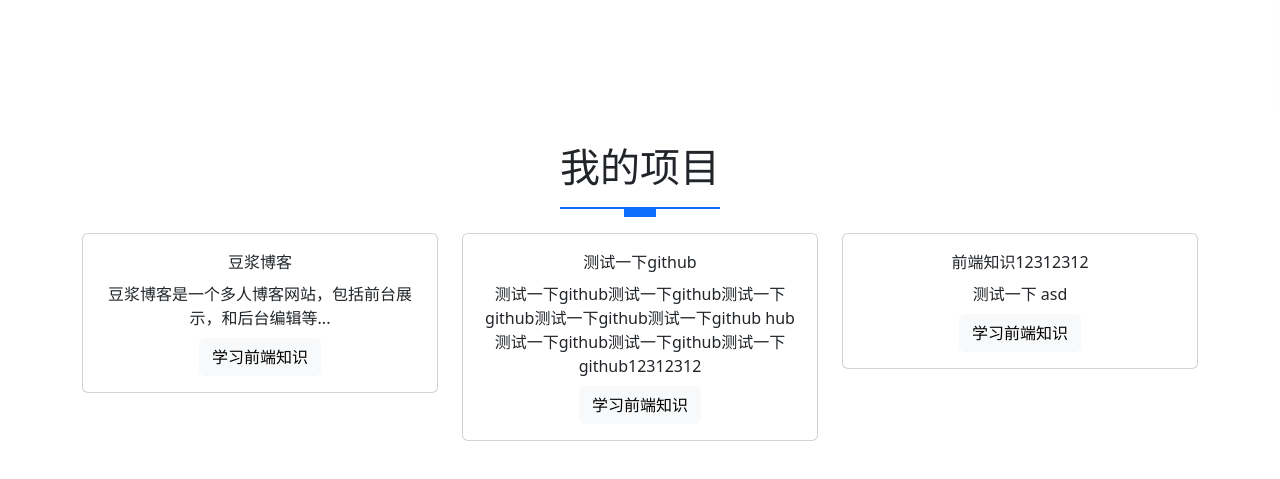
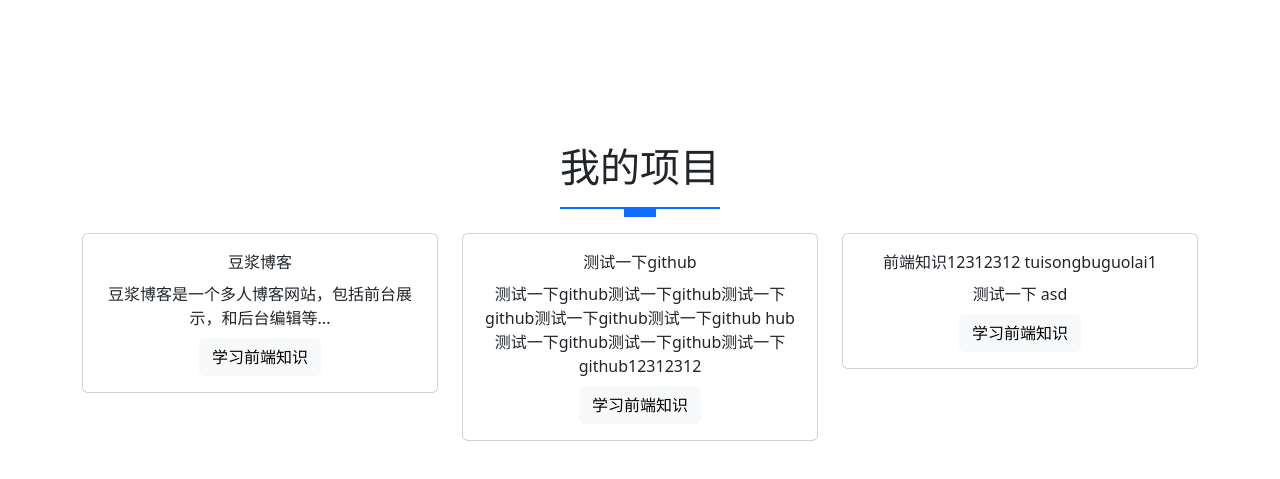
Before and after one commit to DouJiangGet/DongJiang, a website: page index.html in a window 1280 px wide. Shown: the part 615-1094 px from the top of the page. Drawn offline with nearby package versions, Linux system fonts and the light colour scheme.

Commit message:
推送不过来？

```diff
--- a/index.html
+++ b/index.html
@@ -140,7 +140,7 @@
           <div class="card">
             <div class="card-body text-center">
               <div class="card-title">
-                前端知识12312312
+                前端知识12312312 tuisongbuguolai1
               </div>
               <div class="card-text">
                 测试一下  asd
```
